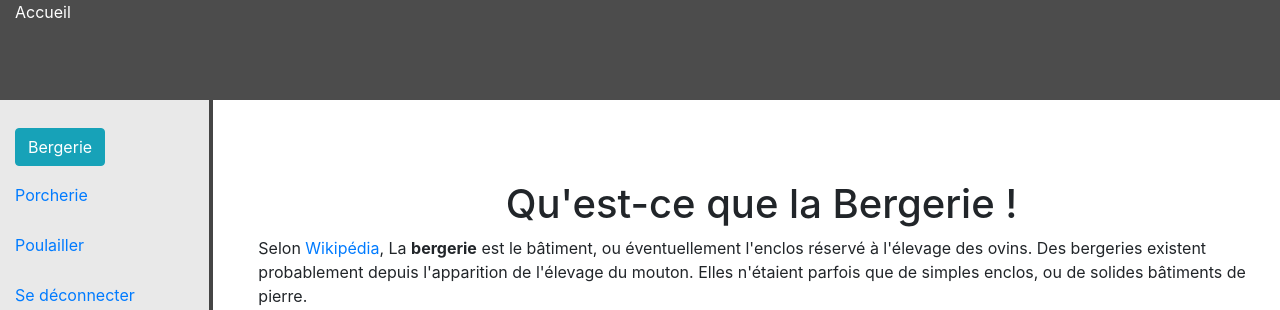
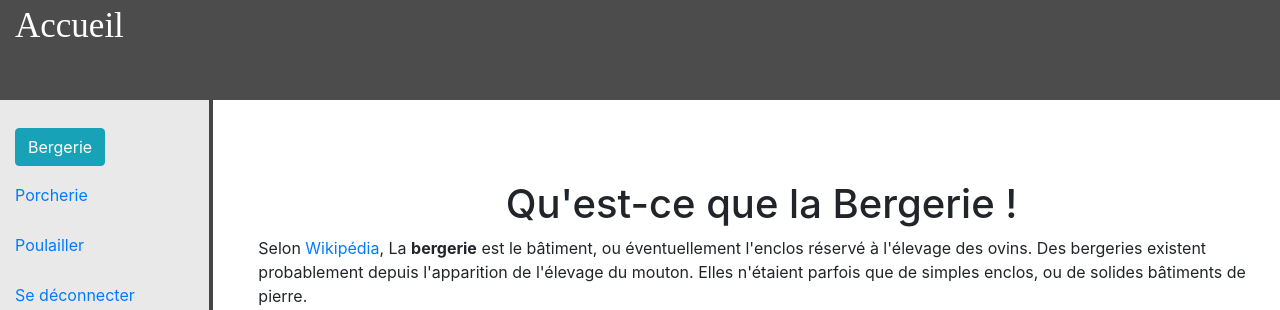
Before and after one commit to Blaise-dev/L2-Ferme, a PHP site: page /bergerie.html in a window 1280 px wide. Shown: the top 310 px of the page. Run offline with PHP 8.4, Linux system fonts and the light colour scheme.

Commit message:
Fichier css avec le Style du lien accueil du head

```diff
--- a/css/style.css
+++ b/css/style.css
@@ -14,6 +14,13 @@ footer
 .titre
 {
 	text-align: center;
+}
+
+a[href = "index.php" ]
+{
+	text-decoration: none;
+	font-size: 35px;
+	font-family: serif;
 }
 
 section
```
